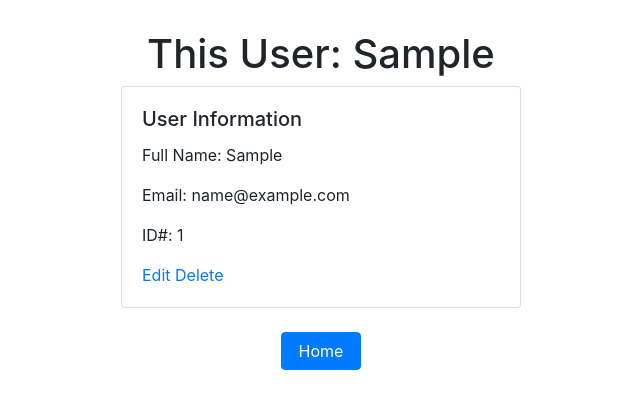
After one commit to jmalone801/users_crud, a Flask app: page /show/1 in a window 1280 px wide. The commit adds this page. Shown: the top 409 px of the page, without its empty margins (319-959 px from the left). Run offline with Flask 2, Linux system fonts and the light colour scheme; tables that the repository leaves empty or names only in its code hold one stand-in row (values such as "Sample post"); some libraries are stand-ins or nearby versions.

Commit message:
Full CRUD + Modulariztion

```diff
--- /dev/null
+++ b/flask_app/__init__.py
@@ -0,0 +1,3 @@
+from flask import Flask
+app = Flask(__name__)
+app.secret_key = "shhhhhh"
--- a/mysqlconnection.py
+++ b/flask_app/config/mysqlconnection.py
@@ -1,5 +1,6 @@
 # a cursor is the object we use to interact with the database
 import pymysql.cursors
+
 # this class will give us an instance of a connection to our database
 class MySQLConnection:
     def __init__(self, db):
--- /dev/null
+++ b/flask_app/controllers/users.py
@@ -0,0 +1,66 @@
+from flask_app import app
+from flask import render_template,request,redirect
+from flask_app.models.user import Users
+
+
+@app.route('/')
+def index():
+    return render_template("create.html")
+
+
+@app.route('/show/<int:id>')
+def show(id):
+    data = {
+        "id":id
+    }
+    user = Users.get_user(data)
+    return render_template("show(one).html",user=user)
+
+
+@app.route('/edit/<int:id>')
+def update(id):
+    data = {
+        "id":id
+    }
+    user = Users.get_user(data)
+    return render_template("/user_edit.html",user=user)
+
+
+@app.route('/edituser/<int:id>',methods=['POST'])
+def edituser(id):
+    data = {
+        "fname": request.form["fname"],
+        "lname" : request.form["lname"],
+        "email" : request.form["email"],
+        "id":id
+    }
+    Users.edituser(data)
+    return redirect("/users")
+
+
+@app.route('/delete/<int:id>')
+def delete(id):
+    data = {
+        "id":id
+    }
+    Users.delete(data)
+    return redirect("/users")
+
+@app.route('/users/new',methods=['POST'])
+def guess():
+    data = {
+        "fname": request.form["fname"],
+        "lname" : request.form["lname"],
+        "email" : request.form["email"]
+    }
+    Users.save(data)
+    return redirect('/users')
+
+@app.route('/users')
+def users():
+    users = Users.get_all()
+    return render_template('read(all).html', users = users)
+
+@app.route("/create")
+def create():
+    return redirect("/")
--- /dev/null
+++ b/flask_app/models/user.py
@@ -0,0 +1,47 @@
+from flask_app.config.mysqlconnection import connectToMySQL
+
+class Users:
+    def __init__( self, data ):
+        self.id = data['id']
+        self.first_name = data['first_name']
+        self.last_name = data['last_name']
+        self.email = data['email']
+
+    @classmethod
+    def get_all(cls):
+        query = "SELECT * FROM users;"
+        results = connectToMySQL('users_schema').query_db(query)
+        users = []
+
+        for y in results:
+            users.append(cls(y))
+        return users
+
+
+    @classmethod
+    def save(cls, data):
+        query = "INSERT INTO users (first_name, last_name, email) VALUES(%(fname)s, %(lname)s, %(email)s);"
+        results = connectToMySQL('users_schema').query_db(query,data)
+        return
+
+    @classmethod
+    def show(cls):
+        query = "SELECT * FROM users WHERE id= %(id)s"
+        return connectToMySQL('users_schema').query_db(query,data)
+
+    @classmethod
+    def get_user(cls, data):
+        query = "SELECT * FROM users WHERE id= %(id)s"
+        user = connectToMySQL('users_schema').query_db(query,data)
+        return cls(user[0])
+
+
+    @classmethod
+    def edituser(cls, data):
+        query = "UPDATE users SET first_name=%(fname)s, last_name=%(lname)s, email=%(email)s WHERE id= %(id)s"
+        return connectToMySQL('users_schema').query_db(query,data)
+
+    @classmethod
+    def delete(cls, data):
+        query = "DELETE FROM users WHERE id= %(id)s"
+        return connectToMySQL('users_schema').query_db(query,data)
--- /dev/null
+++ b/flask_app/templates/show(one).html
@@ -0,0 +1,44 @@
+<!DOCTYPE html>
+<html lang="en">
+<head>
+    <meta charset="UTF-8">
+    <meta http-equiv="X-UA-Compatible" content="IE=edge">
+    <meta name="viewport" content="width=device-width, initial-scale=1.0">
+    <title>One Users</title>
+    <link rel="stylesheet" href="https://stackpath.bootstrapcdn.com/bootstrap/4.3.1/css/bootstrap.min.css"
+        integrity="sha384-ggOyR0iXCbMQv3Xipma34MD+dH/1fQ784/j6cY/iJTQUOhcWr7x9JvoRxT2MZw1T" crossorigin="anonymous">
+    <style>
+        * {
+            width: 700px;
+            margin: 0 auto;
+        }
+
+        h1 {
+            margin-top: 30px;
+            text-align: center;
+        }
+        #home {
+            display: flex;
+            justify-content: center;
+        }
+        body {
+            margin-bottom: 30px;
+        }
+    </style>
+</head>
+<body>
+    <h1>This User: {{user.first_name}}</h1>
+    <div class="card text-left" style="width: 400px;">
+        <div class="card-body">
+            <h5 class="card-title">User Information</h5>
+            <p class="card-text">Full Name: {{ user.first_name }}</p>
+            <p class="card-text">Email: {{ user.email }}</p>
+            <p class="card-text">ID#: {{ user.id }}</p>
+            <a href="/edit/{{ user.id }}">Edit</a>
+            <a href="/delete/{{ user.id }}">Delete</a>
+        </div>
+    </div><br>
+    <a id="home" class="btn btn-primary" style="width: 80px;" href="/users">Home</a>
+</body>
+
+</html>
--- a/server.py
+++ b/server.py
@@ -1,31 +1,5 @@
-from flask import Flask, render_template, request, redirect
-from users import Users
-app = Flask(__name__)
-app.secret_key="shhh"
-
-
-@app.route('/')
-def index():
-    return render_template("create.html")
-
-@app.route('/users/new',methods=['POST'])
-def guess():
-    data = {
-        "fname": request.form["fname"],
-        "lname" : request.form["lname"],
-        "email" : request.form["email"],
-    }
-    Users.save(data)
-    return redirect('/users')
-
-@app.route('/users')
-def users():
-    users = Users.get_all()
-    return render_template('read(all).html', users = users)
-
-@app.route("/create")
-def create():
-    return redirect("/")
+from flask_app import app
+from flask_app.controllers import users
 
 
 if __name__ == "__main__":
```
Also changed, not shown: flask_app/templates/create.html (added, +50 -0 lines), flask_app/templates/read(all).html (renamed from templates/read(all).html, +12 -2 lines), flask_app/templates/user_edit.html (renamed from templates/create.html, +14 -8 lines), users.py (deleted, +0 -27 lines).
